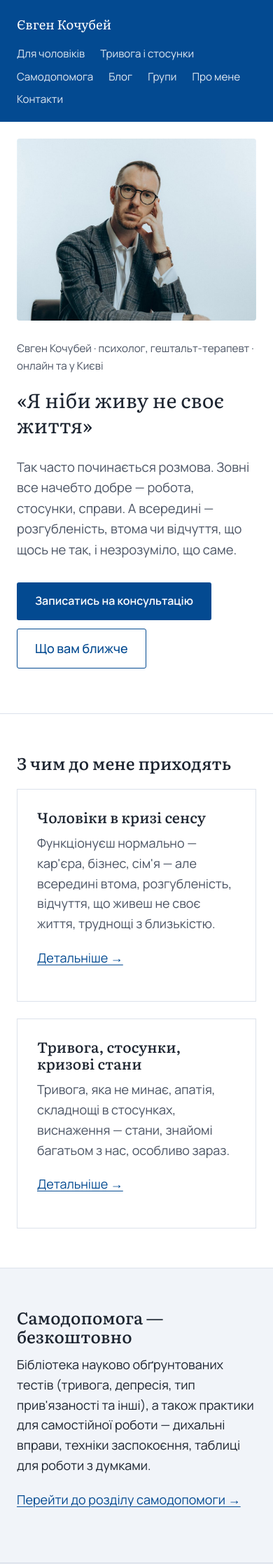
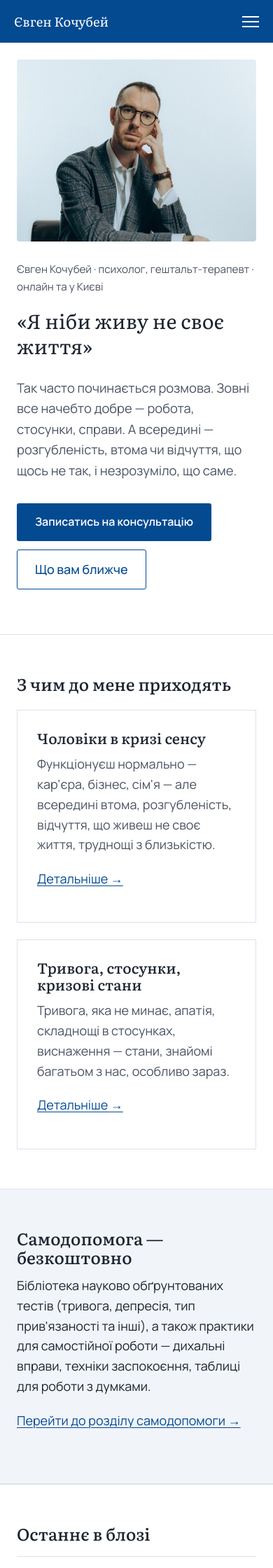
Before and after one commit to cobchik/yevhenkochubei-site, a Jekyll site: the page built from index.md, in a window 390 px wide. Shown: the top 2240 px of the page at 70% size. Built offline with Jekyll 4.4.1, drawn with Linux system fonts in a browser that asks for light colours.

Commit message:
Mobile hamburger menu; launch switch: GA4 off and noindex until domain cutover

```diff
--- a/_config.yml
+++ b/_config.yml
@@ -3,6 +3,10 @@ description: "Індивідуальна психотерапія онлайн
 url: "https://yevhenkochubei.com.ua"
 lang: uk
 google_analytics: "G-PP5ML4BXJX"
+# Перемикач запуску. false = тимчасова адреса: GA4 вимкнено, сторінки
+# закриті від індексації. При переході на домен — true (і повернути CNAME).
+# Через GA4-тег підтверджено Search Console, тож на домені він обов'язковий.
+launched: false
 
 # --- Плагіни (обидва підтримуються нативно GitHub Pages, без Actions) ---
 plugins:
--- a/_includes/header.html
+++ b/_includes/header.html
@@ -1,7 +1,10 @@
 <div class="site-header-band">
 <header class="site-header">
   <a class="logo" href="{{ '/' | relative_url }}">Євген Кочубей</a>
-  <nav>
+  <button class="nav-toggle" type="button" aria-expanded="false" aria-controls="site-nav" aria-label="Меню">
+    <span></span><span></span><span></span>
+  </button>
+  <nav id="site-nav">
     <a href="{{ '/choloviky/' | relative_url }}">Для чоловіків</a>
     <a href="{{ '/zagalni-stany/' | relative_url }}">Тривога і стосунки</a>
     <a href="{{ '/samodopomoga/' | relative_url }}">Самодопомога</a>
--- a/_layouts/default.html
+++ b/_layouts/default.html
@@ -4,6 +4,8 @@
   <meta charset="utf-8">
   <!-- Google Analytics 4 — той самий потік, що й на старому сайті;
        через нього ж підтверджено Search Console, тому не прибирати -->
+  {% unless site.launched %}<meta name="robots" content="noindex, nofollow">{% endunless %}
+  {% if site.launched %}
   <script async src="https://www.googletagmanager.com/gtag/js?id={{ site.google_analytics }}"></script>
   <script>
     window.dataLayer = window.dataLayer || [];
@@ -11,6 +13,7 @@
     gtag('js', new Date());
     gtag('config', '{{ site.google_analytics }}');
   </script>
+  {% endif %}
   <meta name="viewport" content="width=device-width, initial-scale=1, viewport-fit=cover">
   <link rel="preconnect" href="https://fonts.googleapis.com">
   <link rel="preconnect" href="https://fonts.gstatic.com" crossorigin>
--- a/assets/css/style.css
+++ b/assets/css/style.css
@@ -90,6 +90,44 @@ a:hover { color: var(--pine-deep); }
   font-size: 0.95rem;
 }
 .site-header nav a:hover { color: #fff; text-decoration: underline; }
+
+/* Кнопка-гамбургер: видно лише на вузьких екранах */
+.nav-toggle {
+  display: none;
+  background: none;
+  border: 0;
+  padding: 8px;
+  margin: -8px;
+  cursor: pointer;
+}
+.nav-toggle span {
+  display: block;
+  width: 24px;
+  height: 2px;
+  margin: 5px 0;
+  background: #fff;
+  transition: transform 0.2s, opacity 0.2s;
+}
+.nav-open .nav-toggle span:nth-child(1) { transform: translateY(7px) rotate(45deg); }
+.nav-open .nav-toggle span:nth-child(2) { opacity: 0; }
+.nav-open .nav-toggle span:nth-child(3) { transform: translateY(-7px) rotate(-45deg); }
+
+@media (max-width: 760px) {
+  .site-header { padding: 16px 20px; }
+  .nav-toggle { display: block; }
+  .site-header nav {
+    display: none;
+    flex-basis: 100%;
+    flex-direction: column;
+    gap: 0;
+  }
+  .nav-open nav { display: flex; }
+  .site-header nav a {
+    padding: 12px 0;
+    border-top: 1px solid rgba(255, 255, 255, 0.18);
+    font-size: 1.05rem;
+  }
+}
 
 /* --- Герой: реальна фраза клієнта як головний візуальний елемент --- */
 .hero {
```
Also changed, not shown: other parts of _includes/header.html (+10 -0 lines).
